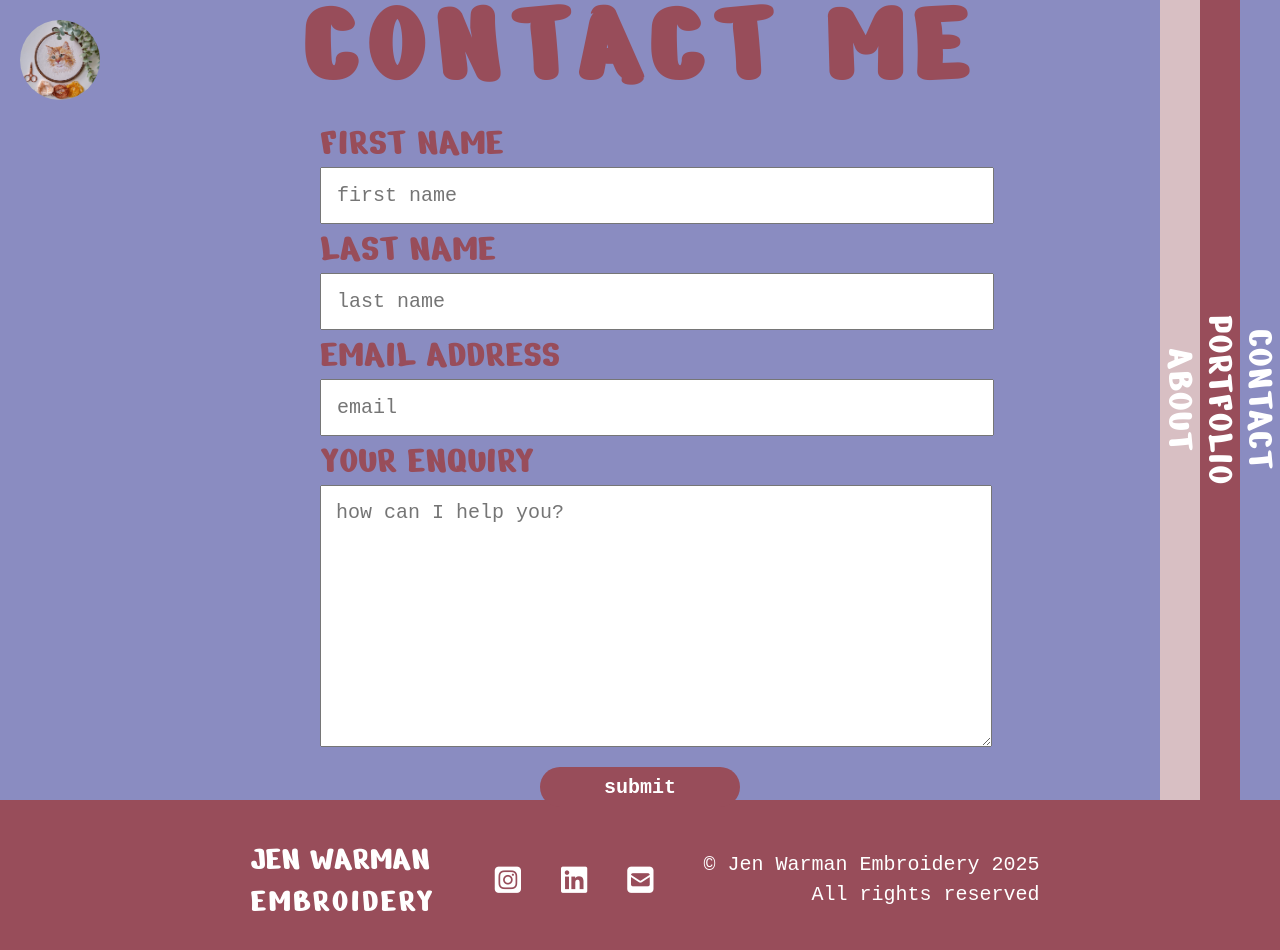
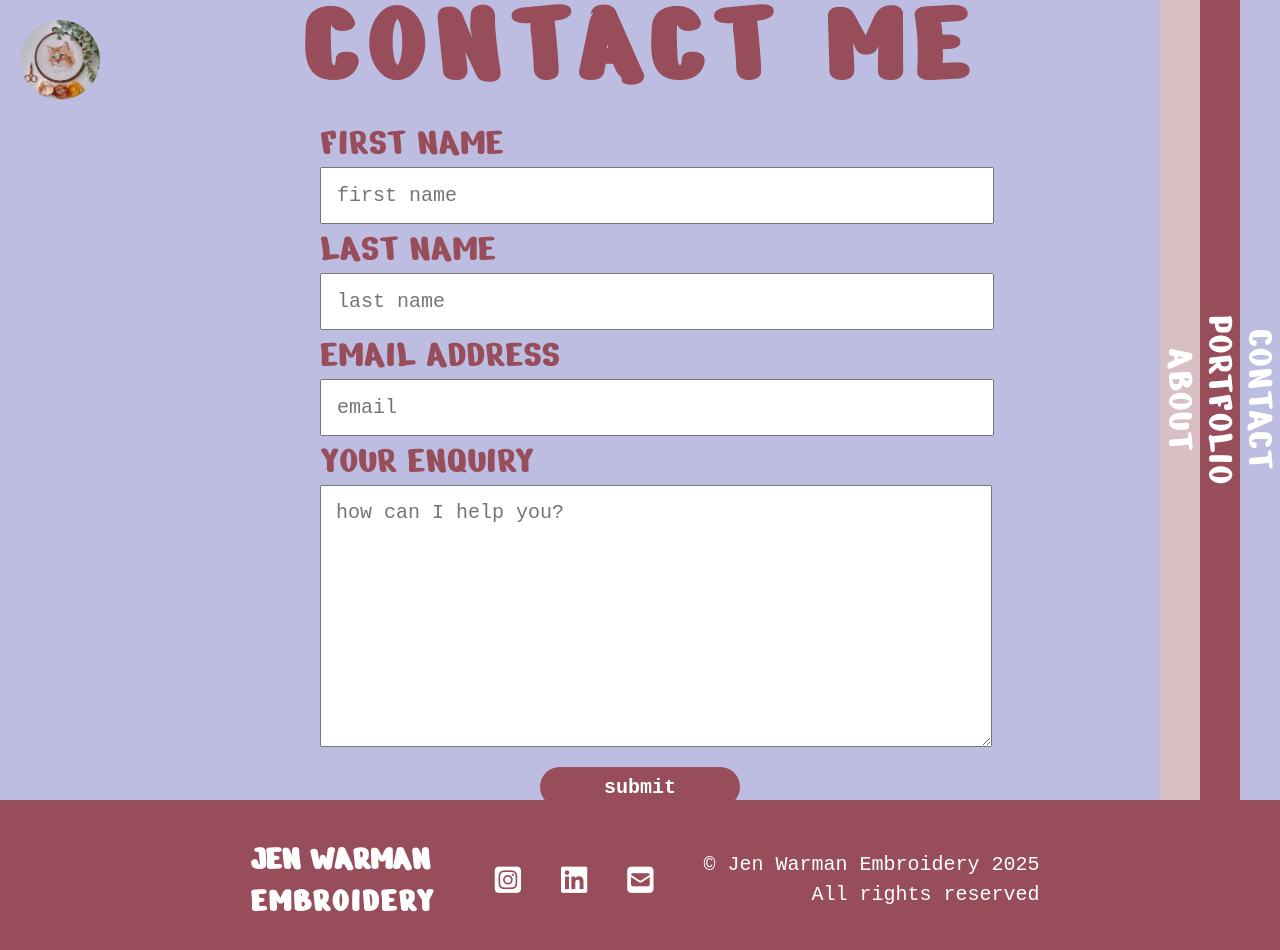
Before and after one commit to JenWarman/react-embroidery-portfolio, a React (Vite) app: page /contact in a window 1280 px wide. Shown: the top 950 px of the page. Built offline with nearby package versions, Linux system fonts and the light colour scheme; a web font is replaced by a local one.

Commit message:
Accessibility checks.

```diff
--- a/src/components/About/AboutPage.jsx
+++ b/src/components/About/AboutPage.jsx
@@ -5,7 +5,7 @@ function AboutPage() {
     <>
       <section className="about-page">
         <div className="about-page_banner">
-          <img src="profile_round.png" alt="Jen Warman profile image" className="about-page_banner-img" />
+          <img src="profile_round.png" alt="Photograph of Jen Warman." className="about-page_banner-img" />
           <div className="about-page_banner-text">
             <h1 className="about-page_banner-heading">About</h1>
             <p className="about-page_banner-intro">
--- a/src/components/Footer.jsx
+++ b/src/components/Footer.jsx
@@ -2,8 +2,8 @@ function Footer() {
   return (
     <footer className="footer">
       <div className="footer-copyright">
-        <p className="footer-text">Jen Warman</p>
-        <p className="footer-text-embroidery">Embroidery</p>
+        <h6 className="footer-text">Jen Warman</h6>
+        <h6 className="footer-text-embroidery">Embroidery</h6>
       </div>
       <div className="footer-social-media">
         <ul className="footer-social-media-list">
@@ -12,6 +12,7 @@ function Footer() {
               href="https://www.instagram.com/jenwarmancreates/"
               className="footer-social-media-link"
               target="_blank"
+              title="Go to Jen Warman's Instagram account."
             >
               <i
                 className="fa-brands fa-square-instagram"
@@ -23,6 +24,7 @@ function Footer() {
               href="https://www.linkedin.com/in/jen-warman-38198a172/"
               className="footer-social-media-link"
               target="_blank"
+              title="Go to Jen Warman's LinkedIn page."
             >
               <i className="fa-brands fa-linkedin"
               aria-label="LinkedIn Icon."></i>
@@ -33,6 +35,7 @@ function Footer() {
               href="mailto:info.catsandbones@gmail.com"
               className="footer-social-media-link"
               target="_blank"
+              title="Send an email to Jen Warman."
             >
               <i className="fa-solid fa-square-envelope"
               aria-label="Email Icon."></i>
--- a/src/css/styles.css
+++ b/src/css/styles.css
@@ -22,7 +22,7 @@ html {
   justify-content: center;
   align-content: center;
   flex-direction: column;
-  background-image: url(/public/gingercatBG.png);
+  background-image: linear-gradient(rgba(255, 255, 255, 0.4), rgba(0, 0, 0, 0.3)), url(/public/gingercatBG.png);
   background-position: center;
   background-size: cover;
   font-family: "Nerko One", cursive;
@@ -101,7 +101,7 @@ html {
   justify-content: center;
   align-items: center;
   flex-direction: column;
-  background-color: rgb(138, 140, 193);
+  background-color: rgb(188, 189, 225);
 }
 @media (max-width: 500px) {
   .contact {
@@ -773,7 +773,7 @@ html {
   background-color: rgb(152, 77, 90);
 }
 .main-navigation .nav-contact {
-  background-color: rgb(138, 140, 193);
+  background-color: rgb(188, 189, 225);
 }
 
 .main-navigation_content {
--- a/src/scss/abstracts/_variables.scss
+++ b/src/scss/abstracts/_variables.scss
@@ -1,5 +1,6 @@
 $primary-color: rgb(152, 77, 90);
 $secondary-color: rgb(216, 191, 195);
+$tertiary-color: rgb(188, 189, 225);
 
 $font-heading:"Nerko One", cursive;
 $font-paragraph: "Nanum Gothic Coding", monospace;
--- a/src/scss/components/_navbar.scss
+++ b/src/scss/components/_navbar.scss
@@ -84,7 +84,7 @@
     background-color: $primary-color;
   }
   .nav-contact {
-    background-color: rgb(138, 140, 193);
+    background-color: $tertiary-color;
   }
 }
 
--- a/src/scss/layout/_contact.scss
+++ b/src/scss/layout/_contact.scss
@@ -5,7 +5,7 @@
   justify-content: center;
   align-items: center;
   flex-direction: column;
-  background-color: rgb(138, 140, 193);
+  background-color: $tertiary-color;
 
   @media (max-width: 500px) {
     height: 90vh;
--- a/src/scss/layout/_header.scss
+++ b/src/scss/layout/_header.scss
@@ -5,7 +5,7 @@
   justify-content: center;
   align-content: center;
   flex-direction: column;
-  background-image: url(/public/gingercatBG.png);
+  background-image: linear-gradient(rgba(white, 0.4), rgba(black, 0.3)), url(/public/gingercatBG.png);
   background-position: center;
   background-size: cover;
   font-family: $font-heading;
```
Also changed, not shown: 1 other file (tests, documents, lock files or other folders).
